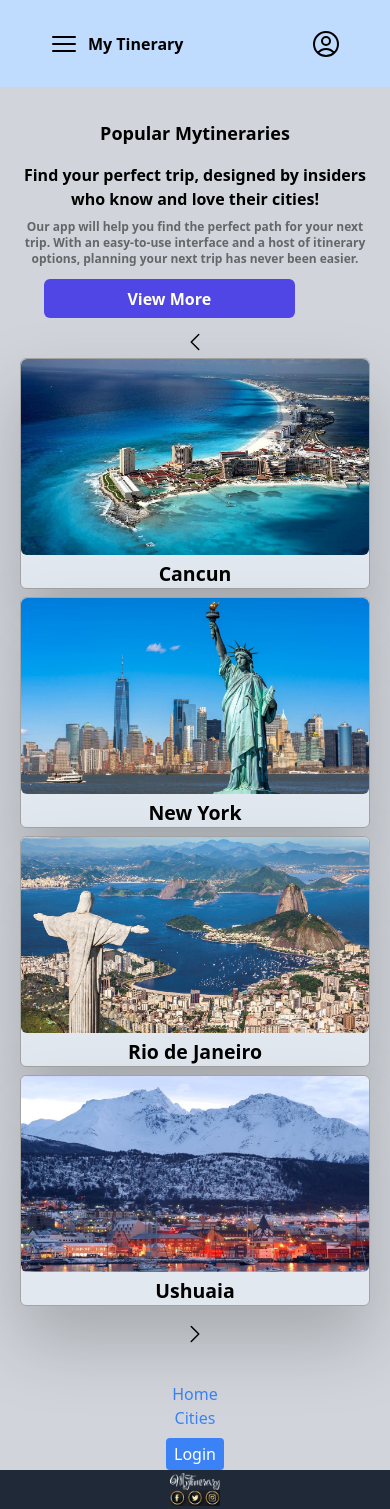
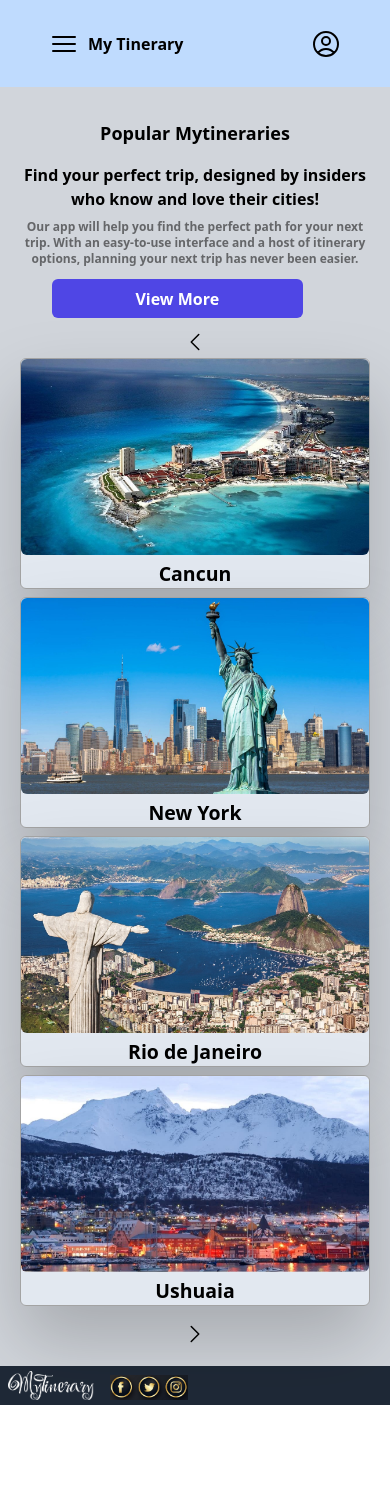
Before and after one commit to germandie/mytinerary-posada, a React (Vite) app: page / in a window 390 px wide. After the commit the page ends 1405 px from the top, so only its background shows below. Built offline with nearby package versions, Linux system fonts and the light colour scheme.

Commit message:
end_first_mobile

```diff
--- a/src/components/Footer.jsx
+++ b/src/components/Footer.jsx
@@ -3,11 +3,11 @@
 export default function Footer() {
 
   return (
-    <footer className="w-full h-[10vw] bg-gray-800 flex justify-center ">
-      <div className="m-auto">
-        <img className="w-[13vw]" src="./public/img/whitelogo.png" alt="logoMyItinerary" />
+    <footer className="w-full h-[10vw] bg-gray-800 flex ">
+      <div className="flex items-center justify-between space-x-4">
+        <img className="w-[22vw] ml-2" src="./public/img/whitelogo.png" alt="logoMyItinerary" />
         <a href="URL_del_destino">
-      <img className="w-[13vw]" src="./public/img/social_media.png" alt="redes_sociales" />
+      <img className="w-[20vw] mt-1" src="./public/img/social_media.png" alt="redes_sociales" />
       </a>
       </div>
 
--- a/src/components/NavBar.jsx
+++ b/src/components/NavBar.jsx
@@ -35,30 +35,17 @@ export default function NavBar() {
 
       {show ? (
         <nav className=" space-x-3 ml-[0vw] mx-auto  h-30 flex flex-col ">
-          {/* <Anchor
-            to="/home"
-            className="font-segoe-ui text-black text-lg font-[700] leading-8"
-          >
-            Home
-          </Anchor>
 
-          <Anchor
-            to="/cities"
-            className=" font-segoe-ui text-black text-lg font-[700] leading-8"
-          >
-            Cities
-
-          </Anchor> */}
-          <div className="font-segoe-ui text-black text-[10px] font-[500] leading-5 m-auto flex flex-col mb-0">
+          <div className="font-segoe-ui text-black text-[12px] font-[500] leading-5 m-auto flex flex-col mb-0">
           {options.map(each=><Anchor key={each.to} to={each.to}>{each.title}</Anchor>)}
           </div>
 
-          <button className="flex items-center space-x-1 w-[14vw] h-[50px] px-1 bg-[#4F46E5] hover:bg-[#473fde] text-white text-[10px] font-[500] rounded-md h-full m">
+          <button className="flex items-center space-x-1 w-[18vw] h-[50px] px-1 bg-[#4F46E5] hover:bg-[#473fde] text-white text-[12px] font-[500] rounded-md h-full m">
             <svg
               xmlns="http://www.w3.org/2000/svg"
               viewBox="0 0 24 24"
               fill="currentColor"
-              className="w-8 h-4"
+              className="w-4 h-4"
             >
               <path
                 fillRule="evenodd"
--- a/src/components/ViewMore.jsx
+++ b/src/components/ViewMore.jsx
@@ -3,7 +3,7 @@ export default function ViewMore() {
   return (
     <Anchor to= "/cities">
 
-< button  className=" justify-items-center w-[70%] h-[10vw] px-4 bg-[#4F46E5] hover:bg-[#473fde] text-white text-lg font-semibold rounded-md mt-3  ml-7  ">
+< button  className=" justify-items-center w-[70%] h-[10vw] px-4 bg-[#4F46E5] hover:bg-[#473fde] text-white text-lg font-semibold rounded-md mt-3  ml-9  ">
             <span  className="text-[16px]">View More</span>
           </button >
     </Anchor>
--- a/src/pages/Home.jsx
+++ b/src/pages/Home.jsx
@@ -62,12 +62,8 @@ export default function Home() {
     <Carousel data={data} />
   </div>
 
-  {/* Agregar los elementos en columna */}
-  <div className="flex flex-col items-center mt-4">
-    <a href="#" className="text-blue-500">Home</a>
-    <a href="#" className="text-blue-500">Cities</a>
-    <button className="bg-blue-500 text-white py-1 px-2 rounded mt-2">Login</button>
-  </div>
+
+
 </div>
 </main>
 
```
